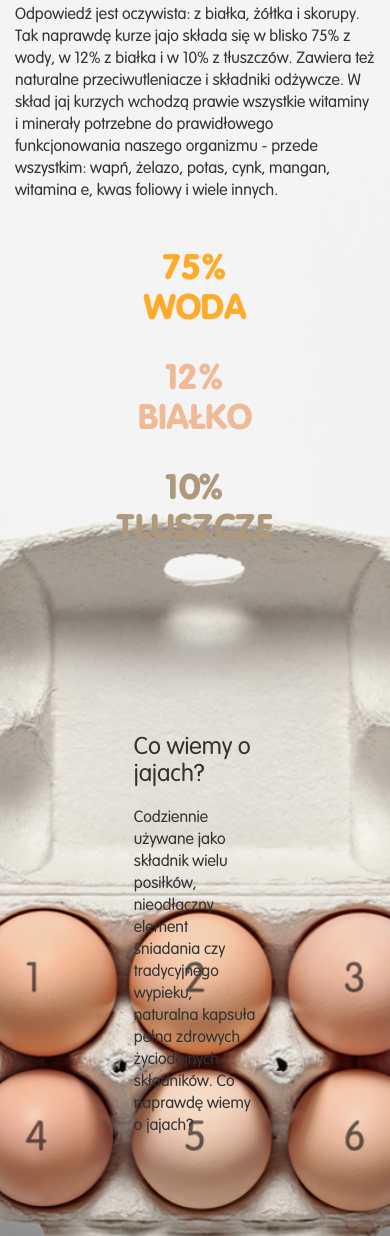
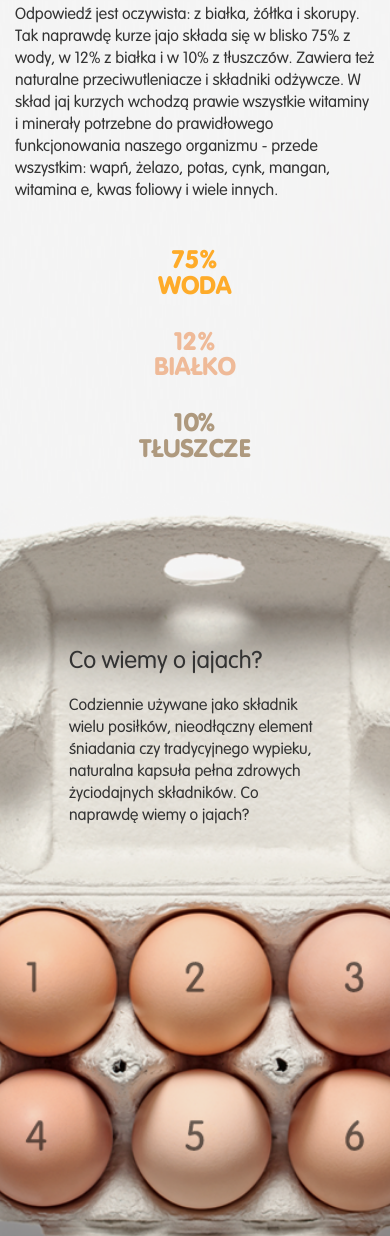
Before and after one commit to kasiaosinska/zdrovo, a plain HTML site: page index.html in a window 390 px wide. Shown: the part 3167-4403 px from the top of the page. Drawn offline with nearby package versions, Linux system fonts and the light colour scheme.

Commit message:
add style - rwd

```diff
--- a/style.css
+++ b/style.css
@@ -313,6 +313,30 @@ table {
     }
 }
 
+@media (max-width: 600px) {
+    .yellow,  .pink, .brown{
+        font-size: 25px;
+    }
+    .box-wrapper-bottom {
+        margin-top: 230px;
+        padding: 0 25%;
+    }
+}
+
+@media (max-width: 425px) {
+    .box-wrapper-bottom {
+        margin-top: 190px;
+        padding: 0 15%;
+    }
+}
+
+@media (max-width: 350px) {
+    .box-wrapper-bottom {
+        margin-top: 150px;
+        padding: 0 15%;
+    }
+}
+
 .contact-section {
     height: 1000px;
     background: url("./img/egg.png") no-repeat center;
```
